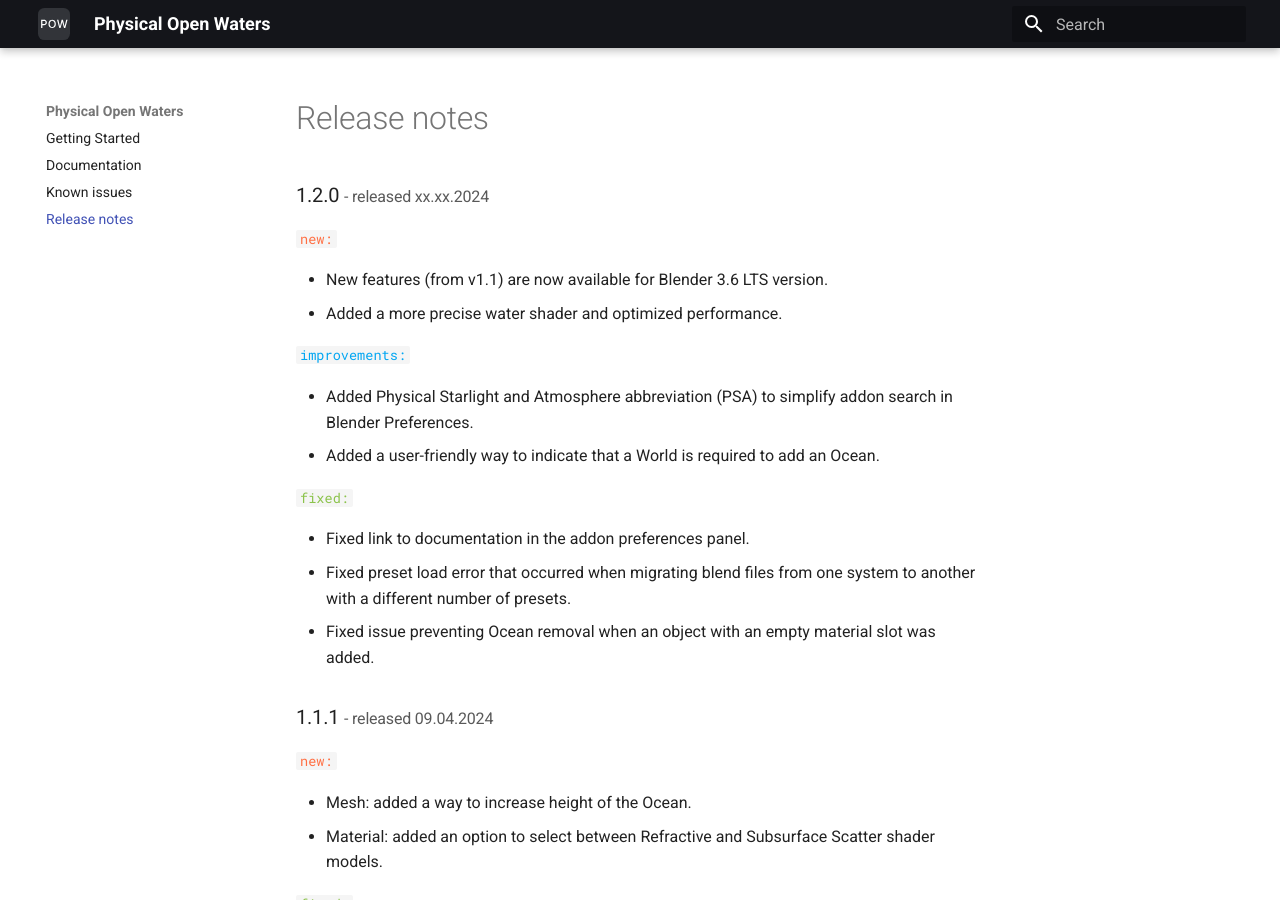
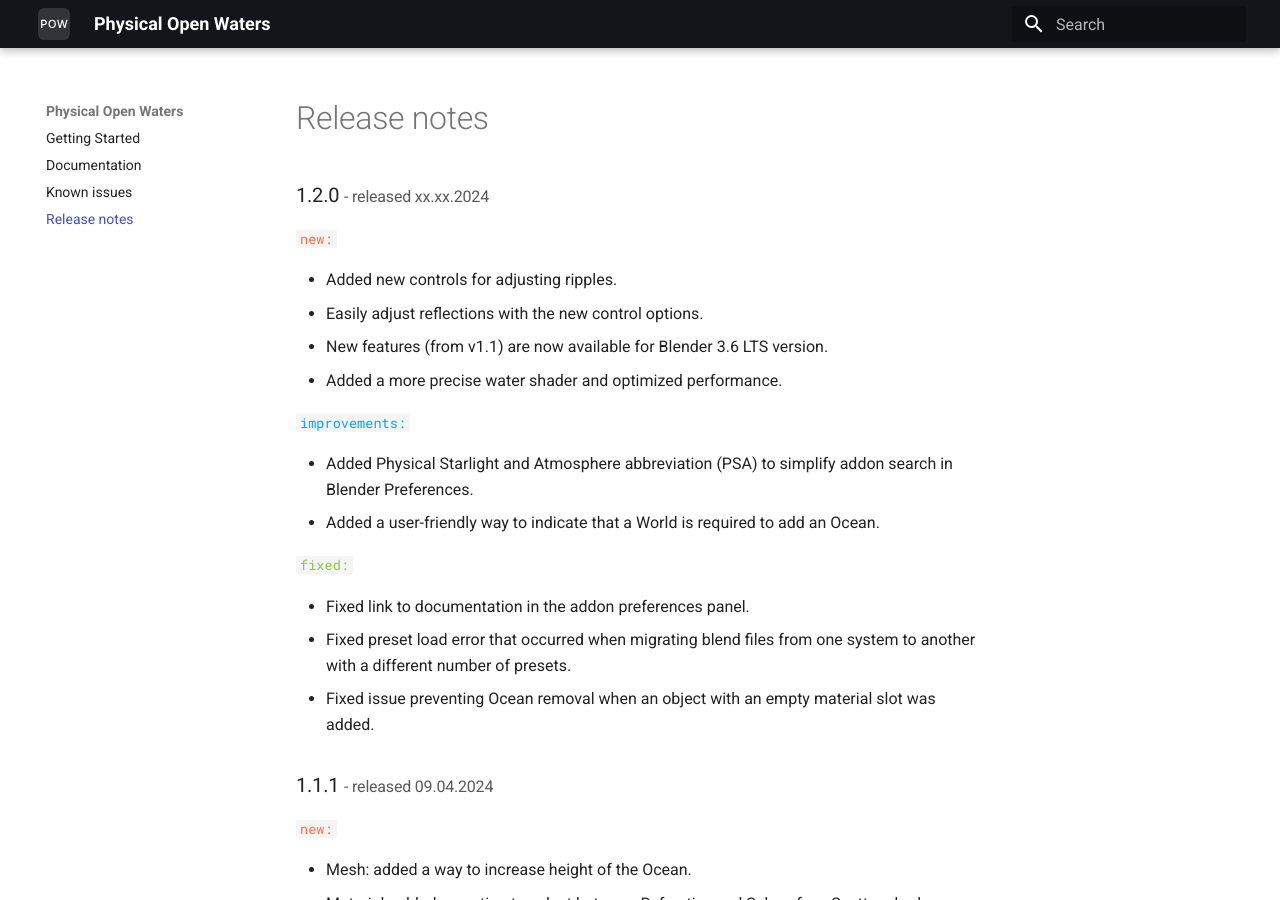
Before and after one commit to PhysicalAddons/web-pow, an MkDocs documentation site: the page built from docs/release-notes.md, in a window 1280 px wide and 900 px high. Built offline with MkDocs 1.6.1 and Material for MkDocs 9.7.7, drawn with Linux system fonts in a browser that asks for light colours.

Commit message:
Added new features to the list

```diff
--- a/docs/release-notes.md
+++ b/docs/release-notes.md
@@ -2,6 +2,8 @@
 
 `new:`{: .label-new }
 
+- Added new controls for adjusting ripples.
+- Easily adjust reflections with the new control options.
 - New features (from v1.1) are now available for Blender 3.6 LTS version.
 - Added a more precise water shader and optimized performance.
 
@@ -16,7 +18,6 @@
 - Fixed link to documentation in the addon preferences panel.
 - Fixed preset load error that occurred when migrating blend files from one system to another with a different number of presets.
 - Fixed issue preventing Ocean removal when an object with an empty material slot was added.
-
 
 
 
```
